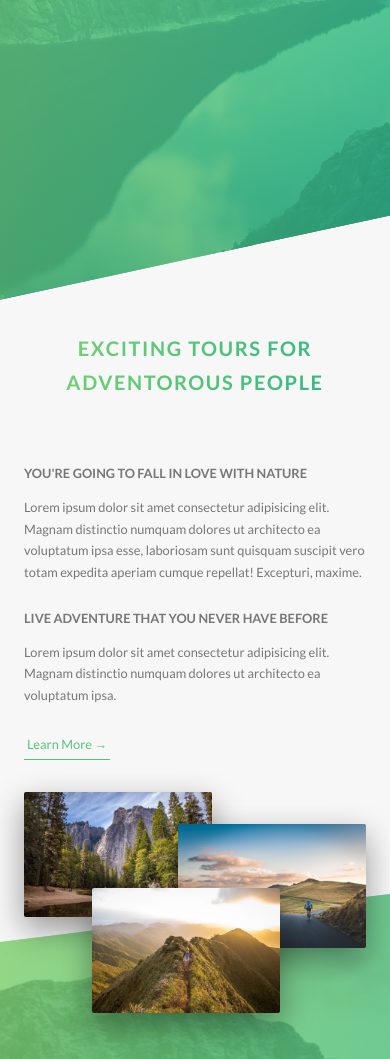
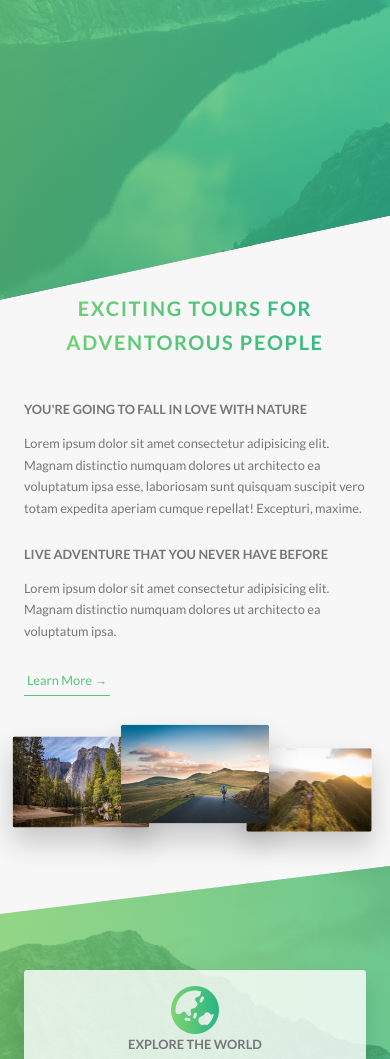
Before and after one commit to mfkfawas/Natours-advanced-css, a website: page index.html in a window 390 px wide. Shown: the part 502-1561 px from the top of the page. Drawn offline with Linux system fonts and the light colour scheme.

Commit message:
Writing Media Queries - Layout, About and Features Sections

```diff
--- a/sass/base/_utilities.scss
+++ b/sass/base/_utilities.scss
@@ -13,10 +13,18 @@
 
 .u-margin-bottom-big {
   margin-bottom: 8rem !important;
+
+  @include respond(tab-port) {
+    margin-bottom: 5rem !important;
+  }
 }
 
 .u-margin-bottom-medium {
   margin-bottom: 4rem !important;
+
+  @include respond(tab-port) {
+    margin-bottom: 3rem !important;
+  }
 }
 
 .u-margin-bottom-small {
--- a/sass/components/_composition.scss
+++ b/sass/components/_composition.scss
@@ -10,19 +10,43 @@
     transition: all 0.2s;
     outline-offset: 2rem;
 
+    @include respond(tab-port) {
+      float: left;
+      position: relative;
+      width: 33.33333333%;
+      box-shadow: 0 1.5rem 3rem rgba($color-black, 0.2);
+    }
+
     &--p1 {
       left: 0;
       top: -2rem;
+
+      @include respond(tab-port) {
+        top: 0;
+        transform: scale(1.2);
+      }
     }
 
     &--p2 {
       right: 0;
       top: 2rem;
+
+      @include respond(tab-port) {
+        top: -1rem;
+        transform: scale(1.3);
+        z-index: 100;
+      }
     }
 
     &--p3 {
       left: 20%;
       top: 10rem;
+
+      @include respond(tab-port) {
+        top: 1rem;
+        left: 0;
+        transform: scale(1.1);
+      }
     }
 
     &:hover {
--- a/sass/components/_feature-box.scss
+++ b/sass/components/_feature-box.scss
@@ -7,17 +7,21 @@
   box-shadow: 0 1.5rem 4rem rgba($color-black, 0.15);
   transition: transform 0.2s;
 
+  @include respond(tab-port) {
+    padding: 2rem;
+  }
+
   &__icon {
     font-size: 6rem;
     margin-bottom: 2rem;
     display: inline-block;
-    background: linear-gradient(
-      to right,
-      $color-primary-light,
-      $color-primary-dark
-    );
+    background: linear-gradient(to right, $color-primary-light, $color-primary-dark);
     -webkit-background-clip: text;
     color: transparent;
+
+    @include respond(tab-port) {
+      margin-bottom: 0;
+    }
   }
 
   &:hover {
--- a/sass/layouts/_footer.scss
+++ b/sass/layouts/_footer.scss
@@ -11,6 +11,10 @@
   &__logo-box {
     text-align: center;
     margin-bottom: 8rem;
+
+    @include respond(tab-port) {
+      margin-bottom: 6rem;
+    }
   }
 
   &__logo {
--- a/sass/pages/_home.scss
+++ b/sass/pages/_home.scss
@@ -3,6 +3,10 @@
   background-color: $color-grey-light-1;
   padding: 25rem 0;
   margin-top: -20vh;
+
+  @include respond(tab-port) {
+    padding: 20rem 0;
+  }
 }
 
 .section-features {
@@ -22,12 +26,20 @@
   & > * {
     transform: skewY(7deg);
   }
+
+  @include respond(tab-port) {
+    padding: 10rem 0;
+  }
 }
 
 .section-tours {
   background-color: $color-grey-light-1;
   padding: 25rem 0 15rem 0;
   margin-top: -11rem;
+
+  @include respond(tab-port) {
+    padding: 20rem 0 10rem 0;
+  }
 }
 
 .section-stories {
@@ -37,11 +49,23 @@
   // background-color: $color-grey-light-1;
   padding: 15rem 0;
   z-index: 1;
+
+  @include respond(tab-port) {
+    padding: 10rem 0;
+  }
 }
 
 .section-book {
   padding: 15rem 0;
-  background-image: linear-gradient(to right bottom, $color-primary-light, $color-primary-dark);
+  background-image: linear-gradient(
+    to right bottom,
+    $color-primary-light,
+    $color-primary-dark
+  );
+
+  @include respond(tab-port) {
+    padding: 10rem 0;
+  }
 }
 
 .book {
```
Also changed, not shown: css/style.css, 1 other file.
